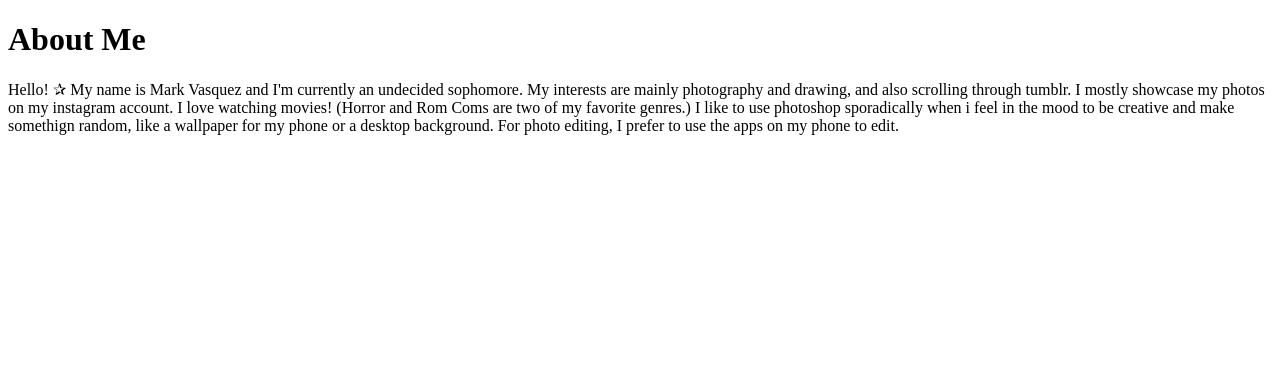
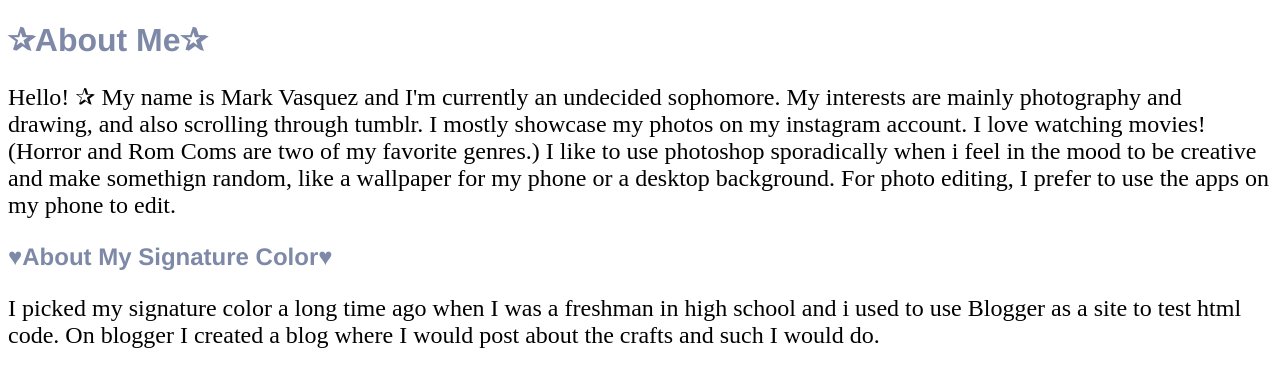
Before and after one commit to mvasq19/iml300, a plain HTML site: page storm-web/about.html in a window 1280 px wide. Drawn offline with Linux system fonts and the light colour scheme.

Commit message:
changed the fonts to helvetica added why i picked my signature color

```diff
--- a/storm-web/about.html
+++ b/storm-web/about.html
@@ -3,9 +3,20 @@
 <head>
     <meta charset="UTF-8">
     <title>About</title>
+    <style>
+        .title {
+            font-family: helvetica;
+            color:  #7e89a7;
+        }
+        p {
+            font-size: 24px;
+        }
+    </style>
 </head>
 <body>
-    <h1>About Me</h1>
-    <p1>Hello! &#10032 My name is Mark Vasquez and I'm currently an undecided sophomore. My interests are mainly photography and drawing, and also scrolling through tumblr. I mostly showcase my photos on my instagram account. I love watching movies! (Horror and Rom Coms are two of my favorite genres.) I like to use photoshop sporadically when i feel in the mood to be creative and make somethign random, like a wallpaper for my phone or a desktop background. For photo editing, I prefer to use the apps on my phone to edit. </p1>
+    <h1 class="title">&#10032About Me&#10032</h1>
+    <p>Hello! &#10032 My name is Mark Vasquez and I'm currently an undecided sophomore. My interests are mainly photography and drawing, and also scrolling through tumblr. I mostly showcase my photos on my instagram account. I love watching movies! (Horror and Rom Coms are two of my favorite genres.) I like to use photoshop sporadically when i feel in the mood to be creative and make somethign random, like a wallpaper for my phone or a desktop background. For photo editing, I prefer to use the apps on my phone to edit. </p>
+    <h2 class="title">&#9829About My Signature Color&#9829</h2>
+    <p>I picked my signature color a long time ago when I was a freshman in high school and i used to use Blogger as a site to test html code. On blogger I created a blog where I would post about the crafts and such I would do.</p>
 </body>
 </html>
```
Also changed, not shown: storm-web/assignments.html (+7 -1 lines), storm-web/links.html (+7 -1 lines).
